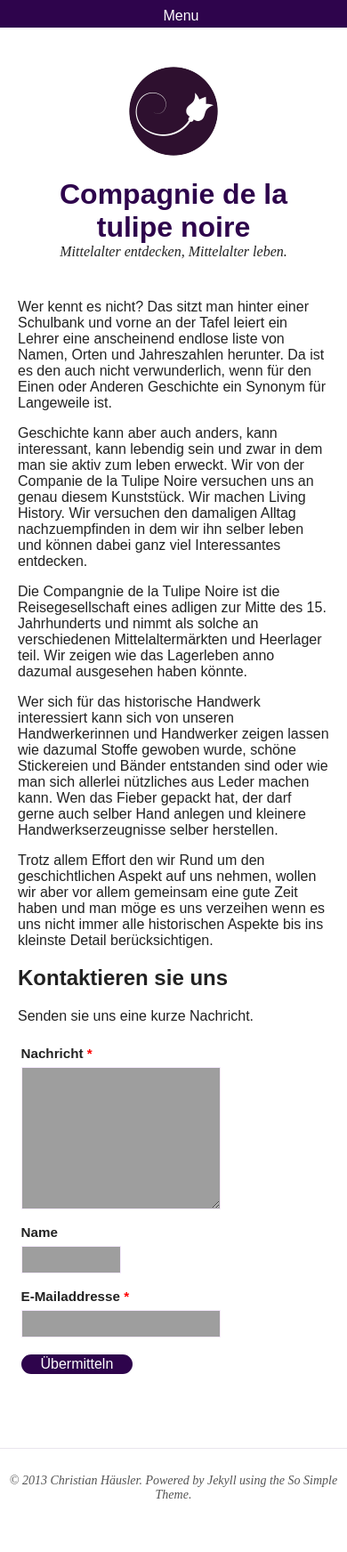
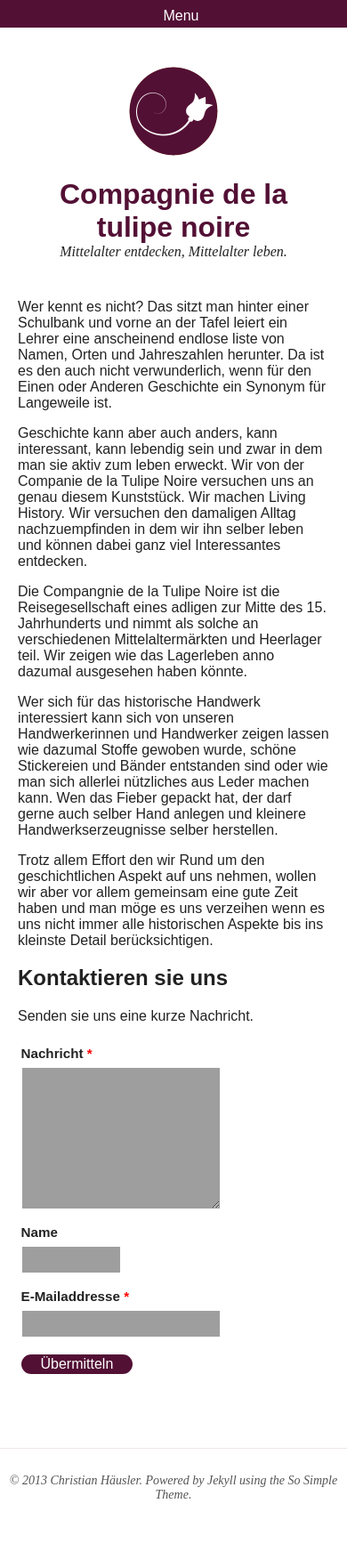
Before and after one commit to corvus-ch/cotuno, a Jekyll site: the page built from about.md, in a window 390 px wide. Shown: the whole page at 89% size. Built offline with Jekyll 4.4.1, drawn with Linux system fonts in a browser that asks for light colours; nearby versions of some CDN libraries.

Commit message:
Change of main color
Use a main color with slightly more red in it.

```diff
--- a/assets/css/main.css
+++ b/assets/css/main.css
@@ -22,7 +22,7 @@ textarea{overflow:auto;vertical-align:top}
 ::-moz-selection{background-color:#dadada;color:#343434;text-shadow:none}
 ::selection{background-color:#dadada;color:#343434;text-shadow:none}
 ::-webkit-scrollbar{width:12px;height:12px}
-::-webkit-scrollbar-track{-webkit-box-shadow:inset 0 0 6px rgba(46,4,76,0.3);-webkit-border-radius:10px;border-radius:10px}
+::-webkit-scrollbar-track{-webkit-box-shadow:inset 0 0 6px rgba(83,16,53,0.3);-webkit-border-radius:10px;border-radius:10px}
 ::-webkit-scrollbar-thumb{-webkit-border-radius:10px;border-radius:10px;background:rgba(0,0,0,0.5)}
 ::-webkit-scrollbar-thumb:window-inactive{background:rgba(0,0,0,0.2)}
 .wrap{margin:0 auto}
@@ -43,7 +43,7 @@ figcaption{padding-top:10px;font-size:14px;font-size:.875rem;line-height:1.7143;
 .image-credit:after{clear:both}
 @media only screen and (min-width: 48em){.image-credit{max-width:760px;padding-right:60px;padding-left:60px}}@media only screen and (min-width: 62.5em){.image-credit{max-width:960px}}.image-credit a{color:#6f6f6f}
 .notice{margin-top:1.5em;padding:.5em 1em;text-indent:0;font-size:16px;font-size:1rem;background-color:#fff;border:1px solid #fff;-webkit-border-radius:4px;-moz-border-radius:4px;border-radius:4px}
-blockquote{font-family:'volkhov',serif;font-style:italic;font-size:24px;font-size:1.5rem;line-height:1;margin-bottom:24px;margin-bottom:1.5rem;padding-left:20px;border-left:8px solid #2e044c}
+blockquote{font-family:'volkhov',serif;font-style:italic;font-size:24px;font-size:1.5rem;line-height:1;margin-bottom:24px;margin-bottom:1.5rem;padding-left:20px;border-left:8px solid #531035}
 .footnotes{font-size:14px;font-size:.875rem;line-height:1.7143;font-family:'source-sans-pro',sans-serif}
 tt,code,kbd,samp,pre{font-family:'source-code-pro',monospace}
 p code,li code{font-size:12px;font-size:.75rem;line-height:2;white-space:nowrap;margin:0 2px;padding:0 5px;border:1px solid #fff;background-color:#fff;-webkit-border-radius:3px;-moz-border-radius:3px;border-radius:3px}
@@ -213,12 +213,12 @@ hr{display:block;margin:1em 0;padding:0;height:1px;border:0;border-top:1px solid
 figure{margin:0;padding-top:10px;padding-bottom:10px;*zoom:1}figure:before,figure:after{display:table;content:"";line-height:0}
 figure:after{clear:both}
 figure img{margin-bottom:10px}
-figure a img{-webkit-transform:translate(0, 0);-moz-transform:translate(0, 0);-ms-transform:translate(0, 0);-o-transform:translate(0, 0);transform:translate(0, 0);-webkit-transition-duration:.25s;-moz-transition-duration:.25s;-o-transition-duration:.25s;-webkit-opacity:.7;-moz-opacity:.7;opacity:.7}figure a img:hover{-webkit-transform:translate(0, -5px);-moz-transform:translate(0, -5px);-ms-transform:translate(0, -5px);-o-transform:translate(0, -5px);transform:translate(0, -5px);-webkit-box-shadow:0 0 10px rgba(46,4,76,0.2);-moz-box-shadow:0 0 10px rgba(46,4,76,0.2);box-shadow:0 0 10px rgba(46,4,76,0.2);-webkit-opacity:1;-moz-opacity:1;opacity:1}
+figure a img{-webkit-transform:translate(0, 0);-moz-transform:translate(0, 0);-ms-transform:translate(0, 0);-o-transform:translate(0, 0);transform:translate(0, 0);-webkit-transition-duration:.25s;-moz-transition-duration:.25s;-o-transition-duration:.25s;-webkit-opacity:.7;-moz-opacity:.7;opacity:.7}figure a img:hover{-webkit-transform:translate(0, -5px);-moz-transform:translate(0, -5px);-ms-transform:translate(0, -5px);-o-transform:translate(0, -5px);transform:translate(0, -5px);-webkit-box-shadow:0 0 10px rgba(83,16,53,0.2);-moz-box-shadow:0 0 10px rgba(83,16,53,0.2);box-shadow:0 0 10px rgba(83,16,53,0.2);-webkit-opacity:1;-moz-opacity:1;opacity:1}
 @media only screen and (min-width: 62.5em){figure.half img{width:310px;float:left;margin-right:10px} figure.half figcaption{clear:left}}
 @media only screen and (min-width: 62.5em){figure.third img{width:200px;float:left;margin-right:10px} figure.third figcaption{clear:left}}
 svg:not(:root){overflow:hidden}
-.btn{display:inline-block;margin-bottom:20px;padding:8px 20px;font-size:14px;font-size:.875rem;background-color:#2e044c;color:#fff;border:2px solid #2e044c !important;-webkit-border-radius:20px;-moz-border-radius:20px;border-radius:20px}.btn:visited{color:#fff}
-.btn:hover{background-color:#fff;color:#2e044c}
+.btn{display:inline-block;margin-bottom:20px;padding:8px 20px;font-size:14px;font-size:.875rem;background-color:#531035;color:#fff;border:2px solid #531035 !important;-webkit-border-radius:20px;-moz-border-radius:20px;border-radius:20px}.btn:visited{color:#fff}
+.btn:hover{background-color:#fff;color:#531035}
 .well{padding:20px;border:1px solid #343434;-webkit-border-radius:4px;-moz-border-radius:4px;border-radius:4px}
 .animated{-webkit-animation-fill-mode:both;-moz-animation-fill-mode:both;-ms-animation-fill-mode:both;-o-animation-fill-mode:both;animation-fill-mode:both;-webkit-animation-duration:1s;-moz-animation-duration:1s;-ms-animation-duration:1s;-o-animation-duration:1s;animation-duration:1s}
 .animated.hinge{-webkit-animation-duration:2s;-moz-animation-duration:2s;-ms-animation-duration:2s;-o-animation-duration:2s;animation-duration:2s}
@@ -639,14 +639,14 @@ a .icon-rotate-90:before,a .icon-rotate-180:before,a .icon-rotate-270:before,a .
 .icon-weibo:before{content:"\f18a"}
 .icon-renren:before{content:"\f18b"}
 form{margin:0 0 5px 0}form fieldset{margin-bottom:5px;padding:0;border-width:0}
-form legend{display:block;width:100%;margin-bottom:10px;*margin-left:-7px;padding:0;color:#222;border:0;border-bottom:1px solid #f6eafe;white-space:normal}
+form legend{display:block;width:100%;margin-bottom:10px;*margin-left:-7px;padding:0;color:#222;border:0;border-bottom:1px solid #fffcfe;white-space:normal}
 form p{margin-bottom:2.5px}
 form ul{list-style-type:none;margin:0 0 5px 0;padding:0}
 form br{display:none}
 label,input,button,select,textarea{vertical-align:baseline;*vertical-align:middle}
 input,button,select,textarea{font-family:'source-sans-pro',sans-serif;-webkit-box-sizing:border-box;-moz-box-sizing:border-box;-ms-box-sizing:border-box;box-sizing:border-box}
 label{display:block;margin-bottom:1.25px;font-weight:bold;color:#222;cursor:pointer}label input,label textarea,label select{display:block}
-input,textarea,select{display:inline-block;width:100%;padding:4px;margin-bottom:1.25px;background-color:#fff;border:1px solid #f6eafe;color:#222}input:hover,textarea:hover,select:hover{border-color:#b559f6}
+input,textarea,select{display:inline-block;width:100%;padding:4px;margin-bottom:1.25px;background-color:#fff;border:1px solid #fffcfe;color:#222}input:hover,textarea:hover,select:hover{border-color:#e67cb7}
 .input-mini{width:60px}
 .input-small{width:90px}
 input[type="image"],input[type="checkbox"],input[type="radio"]{width:auto;height:auto;padding:0;margin:3px 0;*margin-top:0;line-height:normal;cursor:pointer;-webkit-border-radius:0;-moz-border-radius:0;border-radius:0;border:0 \9}
@@ -664,47 +664,47 @@ input[type="hidden"]{display:none}
 .radio.inline,.checkbox.inline{display:inline-block;padding-top:5px;margin-bottom:0;vertical-align:middle}
 .radio.inline+.radio.inline,.checkbox.inline+.checkbox.inline{margin-left:10px}
 input[disabled],select[disabled],textarea[disabled],input[readonly],select[readonly],textarea[readonly]{-webkit-opacity:.5;-moz-opacity:.5;opacity:.5;cursor:not-allowed}
-input:focus,textarea:focus{border-color:#2e044c;outline:0;outline:thin dotted \9}
+input:focus,textarea:focus{border-color:#531035;outline:0;outline:thin dotted \9}
 input[type="file"]:focus,input[type="radio"]:focus,input[type="checkbox"]:focus,select:focus{-webkit-box-shadow:none;-moz-box-shadow:none;box-shadow:none}
-.help-block,.help-inline{color:#b559f6}
+.help-block,.help-inline{color:#e67cb7}
 .help-block{display:block;margin-bottom:1em;line-height:1em}
 .help-inline{display:inline-block;vertical-align:middle;padding-left:5px}
 .form-inline input,.form-inline textarea,.form-inline select{display:inline-block;margin-bottom:0}
 .form-inline label{display:inline-block}
 .form-inline .radio,.form-inline .checkbox,.form-inline .radio{padding-left:0;margin-bottom:0;vertical-align:middle}
 .form-inline .radio input[type="radio"],.form-inline .checkbox input[type="checkbox"]{float:left;margin-left:0;margin-right:3px}
-body{margin:0;padding:0;width:100%;background-color:#fff;border-top:5px solid #2e044c}@media only screen and (min-width: 48em){body{font-size:20px;font-size:1.25rem}}
+body{margin:0;padding:0;width:100%;background-color:#fff;border-top:5px solid #531035}@media only screen and (min-width: 48em){body{font-size:20px;font-size:1.25rem}}
 .navigation-wrapper{text-align:center;*zoom:1}.navigation-wrapper:before,.navigation-wrapper:after{display:table;content:"";line-height:0}
 .navigation-wrapper:after{clear:both}
-.navigation-wrapper ul{display:inline-block;vertical-align:top;margin:0 0 50px;padding:4px 20px;background-color:#2e044c;-webkit-border-radius:0 0 10px 10px;-moz-border-radius:0 0 10px 10px;border-radius:0 0 10px 10px;*zoom:1}.navigation-wrapper ul:before,.navigation-wrapper ul:after{display:table;content:"";line-height:0}
+.navigation-wrapper ul{display:inline-block;vertical-align:top;margin:0 0 50px;padding:4px 20px;background-color:#531035;-webkit-border-radius:0 0 10px 10px;-moz-border-radius:0 0 10px 10px;border-radius:0 0 10px 10px;*zoom:1}.navigation-wrapper ul:before,.navigation-wrapper ul:after{display:table;content:"";line-height:0}
 .navigation-wrapper ul:after{clear:both}
 .navigation-wrapper li{display:block;float:left;list-style:none;text-align:center;font-size:14px;font-size:.875rem;text-transform:uppercase;color:#fff}.navigation-wrapper li a:hover{-webkit-box-shadow:inset 0 0 1px #fff;-moz-box-shadow:inset 0 0 1px #fff;box-shadow:inset 0 0 1px #fff}
-.navigation-wrapper a{display:block;padding:6px 10px;color:#fff;-webkit-border-radius:4px;-moz-border-radius:4px;border-radius:4px}.navigation-wrapper a:hover{background-color:#4b077c}
+.navigation-wrapper a{display:block;padding:6px 10px;color:#fff;-webkit-border-radius:4px;-moz-border-radius:4px;border-radius:4px}.navigation-wrapper a:hover{background-color:#7e1850}
 #site-nav{z-index:9000;display:none}@media only screen and (min-width: 48em){#site-nav{-webkit-animation-duration:1s;-moz-animation-duration:1s;-o-animation-duration:1s;animation-duration:1s}}@media only screen and (min-width: 48em){#site-nav.closed{display:block}}
 #site-nav.opened{display:block;max-height:100%}#site-nav.opened li{float:none}
 .no-js #site-nav{display:block}
-#nav-toggle{z-index:9999;display:block;vertical-align:top;margin:0;padding:4px 20px;background-color:#2e044c;-webkit-border-radius:0;-moz-border-radius:0;border-radius:0}@media only screen and (min-width: 48em){#nav-toggle{display:none}}
+#nav-toggle{z-index:9999;display:block;vertical-align:top;margin:0;padding:4px 20px;background-color:#531035;-webkit-border-radius:0;-moz-border-radius:0;border-radius:0}@media only screen and (min-width: 48em){#nav-toggle{display:none}}
 .masthead{margin-top:40px;*zoom:1}.masthead:before,.masthead:after{display:table;content:"";line-height:0}
 .masthead:after{clear:both}
 @media only screen and (min-width: 48em){.masthead{margin-top:0}}.masthead .wrap{text-align:center;max-width:27.5em;padding-right:20px;padding-left:20px}@media only screen and (min-width: 48em){.masthead .wrap{max-width:45.5em;padding-right:60px;padding-left:60px}}@media only screen and (min-width: 62.5em){.masthead .wrap{max-width:60em}}
 .site-logo img{width:100px;height:100px;-webkit-animation-duration:1s;-moz-animation-duration:1s;-o-animation-duration:1s;animation-duration:1s;-webkit-animation-delay:.05s;-moz-animation-delay:.05s;-o-animation-delay:.05s;animation-delay:.05s;border:4px solid #fff;-webkit-border-radius:100px;-moz-border-radius:100px;border-radius:100px}@media only screen and (min-width: 48em){.site-logo img{width:150px;height:150px;-webkit-border-radius:150px;-moz-border-radius:150px;border-radius:150px}}@media only screen and (min-width: 62.5em){.site-logo img{width:200px;height:200px;-webkit-border-radius:200px;-moz-border-radius:200px;border-radius:200px}}
-.site-title{margin-bottom:0;-webkit-animation-duration:1s;-moz-animation-duration:1s;-o-animation-duration:1s;animation-duration:1s;-webkit-animation-delay:.75s;-moz-animation-delay:.75s;-o-animation-delay:.75s;animation-delay:.75s}.site-title a{color:#2e044c}
+.site-title{margin-bottom:0;-webkit-animation-duration:1s;-moz-animation-duration:1s;-o-animation-duration:1s;animation-duration:1s;-webkit-animation-delay:.75s;-moz-animation-delay:.75s;-o-animation-delay:.75s;animation-delay:.75s}.site-title a{color:#531035}
 .site-description{margin-top:0;font-family:'volkhov',serif;font-size:16px;font-size:1rem;font-weight:400;font-style:italic;-webkit-animation-duration:1s;-moz-animation-duration:1s;-o-animation-duration:1s;animation-duration:1s;-webkit-animation-delay:1s;-moz-animation-delay:1s;-o-animation-delay:1s;animation-delay:1s}@media only screen and (min-width: 48em){.site-description{font-size:20px;font-size:1.25rem}}
 #main{*zoom:1}#main:before,#main:after{display:table;content:"";line-height:0}
 #main:after{clear:both}
-.entry,.hentry{*zoom:1;border-bottom:1px solid #f6eafe;border-bottom:1px solid rgba(46,4,76,0.1)}.entry:before,.hentry:before,.entry:after,.hentry:after{display:table;content:"";line-height:0}
+.entry,.hentry{*zoom:1;border-bottom:1px solid #fffcfe;border-bottom:1px solid rgba(83,16,53,0.1)}.entry:before,.hentry:before,.entry:after,.hentry:after{display:table;content:"";line-height:0}
 .entry:after,.hentry:after{clear:both}
 .entry-feature-image{margin:20px 0 0;width:100%}@media only screen and (min-width: 48em){.entry-feature-image{margin-top:-75px}}@media only screen and (min-width: 62.5em){.entry-feature-image{margin-top:-145px}}
 .entry-header{max-width:640px;width:100%;margin-right:auto;margin-left:auto}@media only screen and (min-width: 62.5em){.entry-header{max-width:100%;margin-right:0;margin-left:0}}
 .entry-tags{display:block;margin-top:2em;text-transform:uppercase;font-size:16px;font-size:1rem;font-weight:600}.entry-tags a{color:#222}
 span+.entry-title{margin-top:0}
-.entry-title{font-family:'volkhov',serif;font-style:italic;font-size:36px;font-size:2.25rem;font-weight:700;line-height:1;letter-spacing:-3px}.entry-title a{color:#2e044c;text-decoration:underline}
+.entry-title{font-family:'volkhov',serif;font-style:italic;font-size:36px;font-size:2.25rem;font-weight:700;line-height:1;letter-spacing:-3px}.entry-title a{color:#531035;text-decoration:underline}
 @media only screen and (min-width: 48em){.entry-title{max-width:600px;font-size:52px;font-size:3.25rem}}@media only screen and (min-width: 62.5em){.entry-title{max-width:800px;font-size:68px;font-size:4.25rem}}
 .entry-wrapper{margin:0 auto 3em;max-width:440px;padding-right:20px;padding-left:20px;*zoom:1}.entry-wrapper:before,.entry-wrapper:after{display:table;content:"";line-height:0}
 .entry-wrapper:after{clear:both}
 @media only screen and (min-width: 48em){.entry-wrapper{max-width:760px;padding-right:60px;padding-left:60px}}@media only screen and (min-width: 62.5em){.entry-wrapper{max-width:960px}}
 .entry-meta{max-width:640px;width:100%;margin-right:auto;margin-bottom:30px;margin-left:auto;display:block;text-transform:uppercase;font-size:14px;font-size:.875rem}.entry-meta a{color:#222}
-@media only screen and (min-width: 62.5em){.entry-meta{float:left;width:140px;margin:0 40px 40px 0;padding:0}}.entry-meta>span{padding:0 20px 10px 0;display:inline-block}@media only screen and (min-width: 62.5em){.entry-meta>span{display:block;padding:8px 0;border-bottom:1px solid #f6eafe;border-bottom:1px solid rgba(46,4,76,0.1)}}
+@media only screen and (min-width: 62.5em){.entry-meta{float:left;width:140px;margin:0 40px 40px 0;padding:0}}.entry-meta>span{padding:0 20px 10px 0;display:inline-block}@media only screen and (min-width: 62.5em){.entry-meta>span{display:block;padding:8px 0;border-bottom:1px solid #fffcfe;border-bottom:1px solid rgba(83,16,53,0.1)}}
 .author-photo{display:none}@media only screen and (min-width: 62.5em){.author-photo{display:block;width:150px;height:150px;margin-bottom:10px;-webkit-border-radius:150px;-moz-border-radius:150px;border-radius:150px;*zoom:1}.author-photo:before,.author-photo:after{display:table;content:"";line-height:0} .author-photo:after{clear:both}}
 .entry-content{max-width:640px;width:100%;margin-right:auto;margin-left:auto}.entry-content p:first-child{margin-top:0}
 @media only screen and (min-width: 62.5em){.entry-content{float:left}}.entry-content p>a,.entry-content li>a{border-bottom:1px dotted #a2a2a2}.entry-content p>a:hover,.entry-content li>a:hover{border-bottom-style:solid}
@@ -713,7 +713,7 @@ span+.entry-title{margin-top:0}
 .pagination{text-align:center}
 #home .entry-title,#page .entry-title{text-align:center;max-width:100%}
 @media only screen and (min-width: 62.5em){#home .entry-content,#page .entry-content{float:none}}
-.post-list{margin:0;padding:0;list-style-type:none}.post-list li{padding:8px 0;border-bottom:1px solid #f6eafe;border-bottom:1px solid rgba(46,4,76,0.1);*zoom:1}.post-list li:before,.post-list li:after{display:table;content:"";line-height:0}
+.post-list{margin:0;padding:0;list-style-type:none}.post-list li{padding:8px 0;border-bottom:1px solid #fffcfe;border-bottom:1px solid rgba(83,16,53,0.1);*zoom:1}.post-list li:before,.post-list li:after{display:table;content:"";line-height:0}
 .post-list li:after{clear:both}
 .post-list a>span{float:right}
 .post-list .entry-date{font-size:14px;font-size:.875rem;text-transform:uppercase;display:none}@media only screen and (min-width: 48em){.post-list .entry-date{display:inline}}
@@ -724,9 +724,9 @@ span+.entry-title{margin-top:0}
 .footer-wrapper{*zoom:1;margin:2em auto;text-align:center;font-family:'volkhov',serif;font-size:14px;font-size:.875rem;font-style:italic;color:#555}.footer-wrapper:before,.footer-wrapper:after{display:table;content:"";line-height:0}
 .footer-wrapper:after{clear:both}
 .footer-wrapper a{color:#555}
-.social-icons{margin:1em 0 2em}.social-icons a{padding:4px 8px}.social-icons a:hover{color:#2e044c}
+.social-icons{margin:1em 0 2em}.social-icons a{padding:4px 8px}.social-icons a:hover{color:#531035}
 .upgrade{padding:10px;text-align:center}
 #goog-fixurl ul{list-style:none;margin-left:0;padding-left:0}#goog-fixurl ul li{list-style-type:none}
 #goog-wm-qt{width:auto;margin-right:10px}
-#goog-wm-sb{display:inline-block;padding:8px 20px;background-color:#2e044c;color:#fff;border:2px solid #2e044c !important;-webkit-border-radius:20px;-moz-border-radius:20px;border-radius:20px}#goog-wm-sb:visited{color:#fff}
-#goog-wm-sb:hover{background-color:#fff;color:#2e044c}
+#goog-wm-sb{display:inline-block;padding:8px 20px;background-color:#531035;color:#fff;border:2px solid #531035 !important;-webkit-border-radius:20px;-moz-border-radius:20px;border-radius:20px}#goog-wm-sb:visited{color:#fff}
+#goog-wm-sb:hover{background-color:#fff;color:#531035}
--- a/assets/less/variables.less
+++ b/assets/less/variables.less
@@ -26,6 +26,6 @@ body {
 @comp-color         : spin(@base-color, 180);
 @border-color       : @base-color;
 @white              : #fff;
-@black              : #2e044c;
+@black              : #531035;
 @accent-color       : @black;
 @link-color         : #222;
```
Also changed, not shown: favicon.ico, favicon.png, images/apple-touch-icon-114x114-precomposed.png, images/apple-touch-icon-144x144-precomposed.png, images/apple-touch-icon-72x72-precomposed.png, images/apple-touch-icon-precomposed.png, images/site-logo.png.
